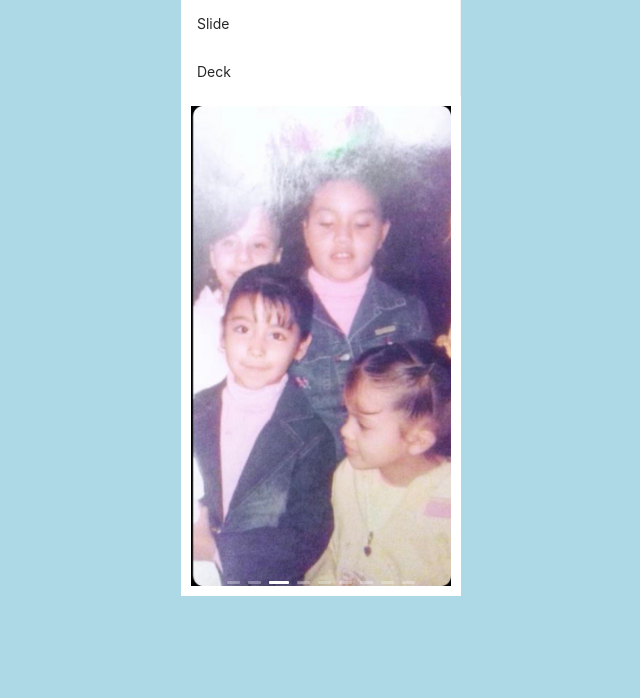
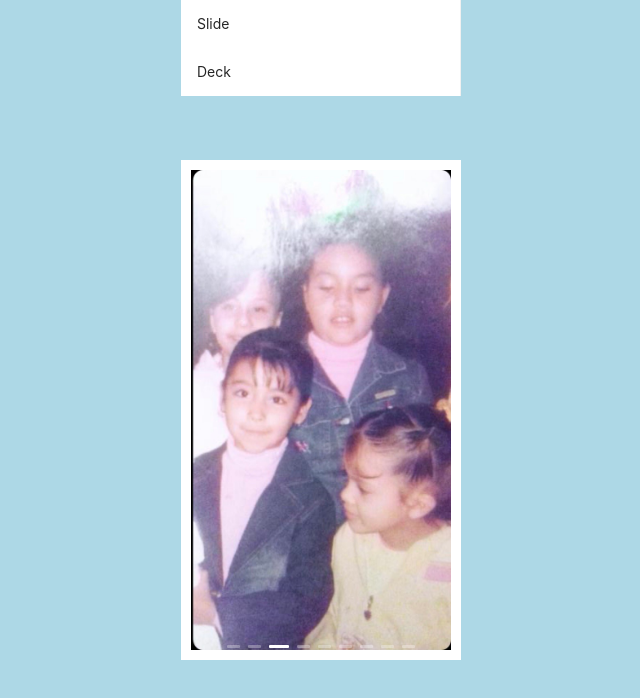
Before and after one commit to YangGwangSeong/yamliet, a React (Create React App) app in the folder client/: page / in a window 1280 px wide. Shown: the top 698 px of the page, without its empty margins (319-959 px from the left). Built offline with nearby package versions, Linux system fonts and the light colour scheme.

Commit message:
구도 다시 수정.

```diff
--- a/client/src/App.css
+++ b/client/src/App.css
@@ -31,6 +31,10 @@
   }
 }
 
+.Title_Wrap{
+  height : 20vh;
+}
+
 body{
   background: lightblue;
 }
--- a/client/src/Title.jsx
+++ b/client/src/Title.jsx
@@ -19,7 +19,7 @@ function Title(){
         //         </li>
         //     </ul>
         // </div>
-    <div className="Slider_wrap">
+    <div className="Slider_wrap Title_Wrap">
         <Menu>
             <Menu.Item><Link to="/">Slide</Link></Menu.Item>
             <Menu.Item><Link to="/Deck">Deck</Link></Menu.Item>
--- a/client/src/styles.css
+++ b/client/src/styles.css
@@ -27,7 +27,7 @@
   .test > div {
     position: absolute;
     width: 100vw;
-    height: 100vh;
+    height : calc(100vh - 20vh);
     will-change: transform;
     display: flex;
     /* align-items: center; */
```
